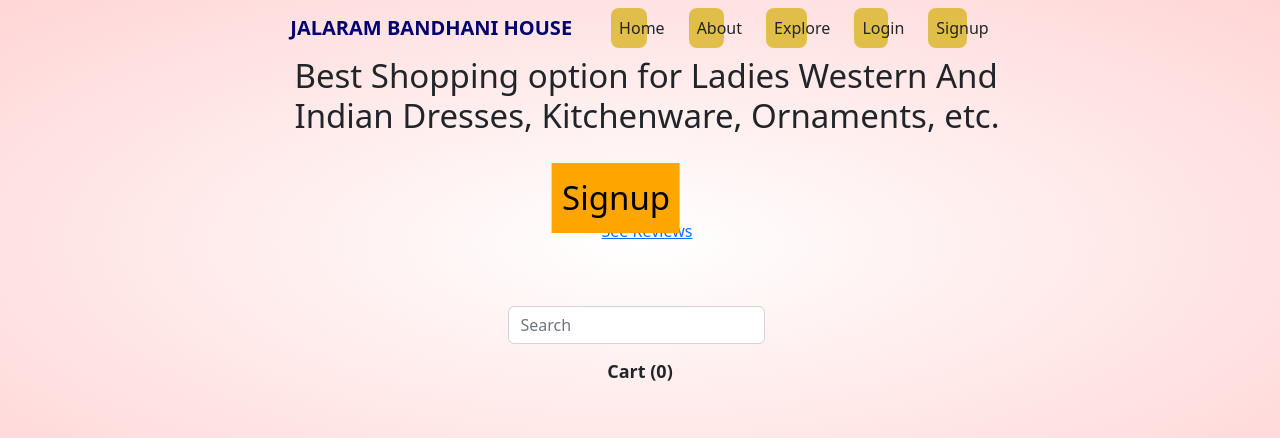
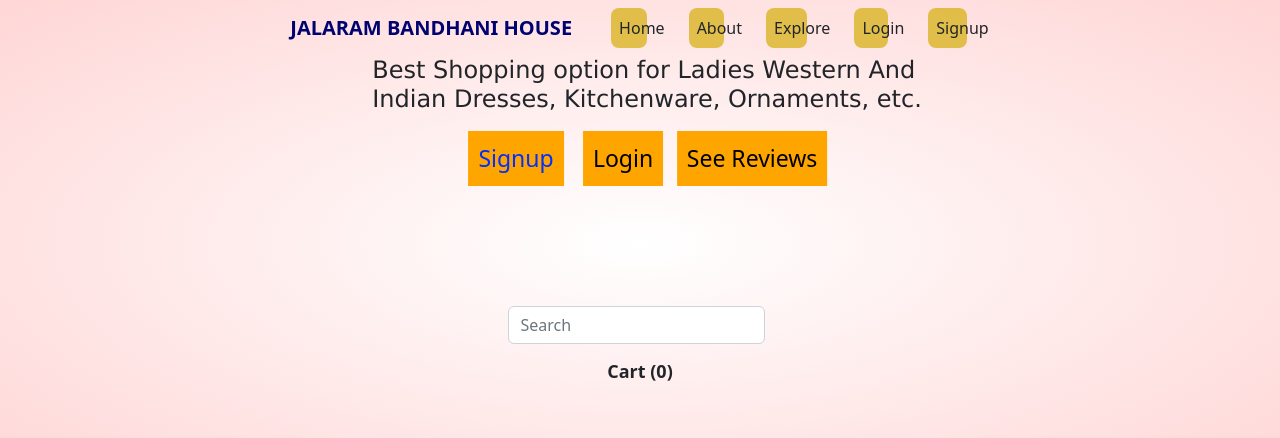
Before and after one commit to prachikakkad/Jalaram-Bandhani-House, a Django app: page / in a window 1280 px wide. Shown: the top 438 px of the page. Run offline with Django 4.2, Linux system fonts and the light colour scheme; some libraries are stand-ins or nearby versions.

Commit message:
Update Home.css

```diff
--- a/shop/static/Home.css
+++ b/shop/static/Home.css
@@ -11,9 +11,25 @@ body {
 
 h2 {
     font-size: 33px;
+    margin-left: -70px;
+    font-family: Verdana, Geneva, Tahoma, sans-serif;
 }
 
 .explore_btn {
+    display: block;
+    position: absolute;
+    transform: translate(20%, 0%);
+    text-decoration: none;
+    background-color: orange;
+    color: rgb(0, 47, 255);
+    cursor: pointer;
+    padding: 10px;
+    font-size: 33px;
+    margin-top: 0px;
+    margin-left: -100px;
+
+}
+.explore_btn1 {
     display: block;
     position: absolute;
     transform: translate(20%, 0%);
@@ -24,13 +40,30 @@ h2 {
     padding: 10px;
     font-size: 33px;
     margin-top: 0px;
-    margin-left: -42px;
+    margin-left: 50px;
+}
+.explore_btn2 {
+    display: block;
+    position: absolute;
+    transform: translate(20%, 0%);
+    text-decoration: none;
+    background-color: orange;
+    color: black;
+    cursor: pointer;
+    padding: 10px;
+    font-size: 33px;
+    margin-top: 0px;
+    margin-left: 150px;
 }
 
 .explore_btn:hover{
+    color: rgb(0, 47, 255);
+    text-decoration: none;
+}
+
+.explore_btn1:hover, .explore_btn2:hover{
     color: black;
-    padding-left: 18px;
-    padding-right: 18px;
+    text-decoration: none;
 }
 
 .image {
@@ -135,9 +168,31 @@ img {
         margin-top: 60px;
     }
 
-    .explore_btn {
-        margin-right: 71px;
-        margin-bottom: 42px;
+    h2{
+        margin-left: 0px;
+        font-size: 24px;
+        font-family: Verdana, Geneva, Tahoma, sans-serif;
+    }
+
+    .explore_btn{
+        margin-left: -300px;
+        margin-top: -30px;
+        font-size: 23px;
+    }
+    .explore_btn1{
+        margin-left: -80px;
+        margin-top: -30px;
+        font-size: 23px;
+    }
+    .explore_btn2{
+        margin-left: 150px;
+        margin-top: -30px;
+        font-size: 23px;
+    }
+    .special{
+        margin-left: -50px;
+        margin-top: -30px;
+        font-size: 23px;
     }
 
     .imgbx {
```
